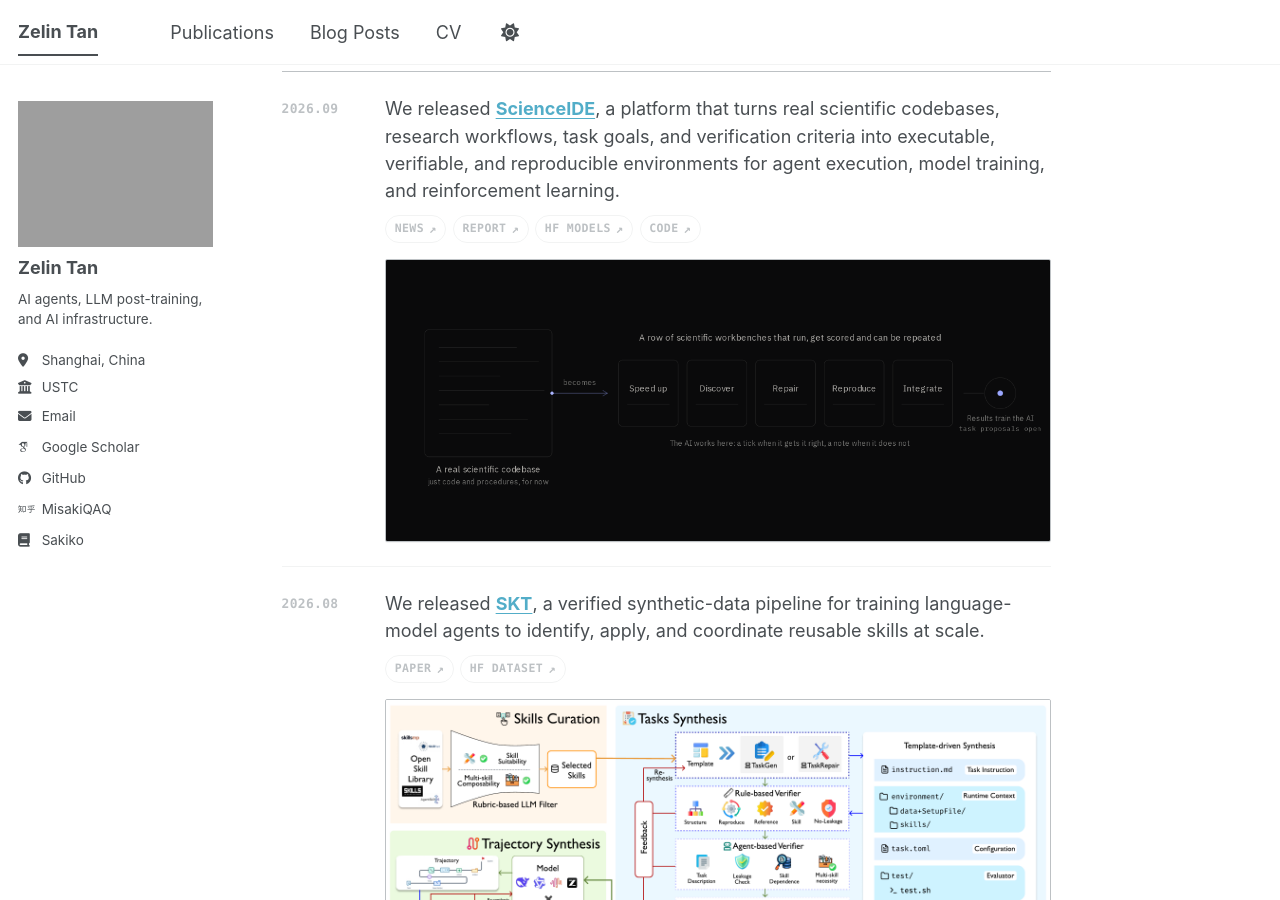
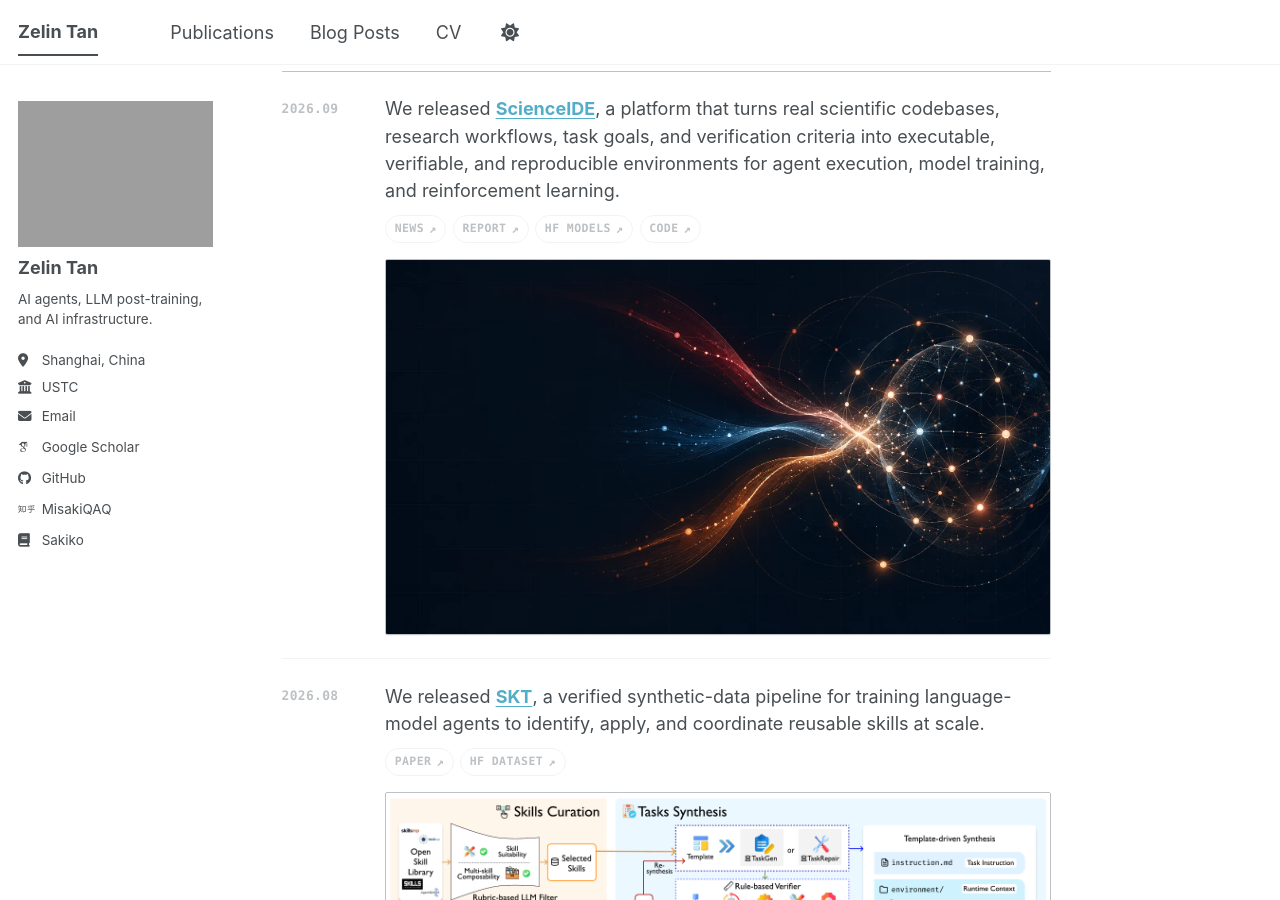
Before and after one commit to tanzelin430/tanzelin430.github.io, a Jekyll site: the page built from _pages/about.md, in a window 1280 px wide and 900 px high, scrolled down 329 px. Built offline with Jekyll 4.4.1, drawn with Linux system fonts in a browser that asks for light colours; some web fonts are replaced; a script bundle is joined from its source files by our own code; library files that are not in the unit come from our copies.

Commit message:
Improve ScienceIDE news visual

```diff
--- a/_data/news.yml
+++ b/_data/news.yml
@@ -4,9 +4,9 @@
 
 - date: "2026.09"
   datetime: "2026-09"
-  image: "/images/news/scienceide-official.png"
+  image: "/images/news/scienceide-official.webp"
   image_fit: "contain"
-  image_alt: "ScienceIDE official scientific workbench workflow"
+  image_alt: "ScienceIDE official key visual"
   description: >-
     We released [ScienceIDE](https://aitonomy.org/projects/scienceide), a platform that turns real scientific codebases, research workflows, task goals, and verification criteria into executable, verifiable, and reproducible environments for agent execution, model training, and reinforcement learning.
   resources:
```
Also changed, not shown: images/news/scienceide-official.png (deleted), images/news/scienceide-official.webp (added).
